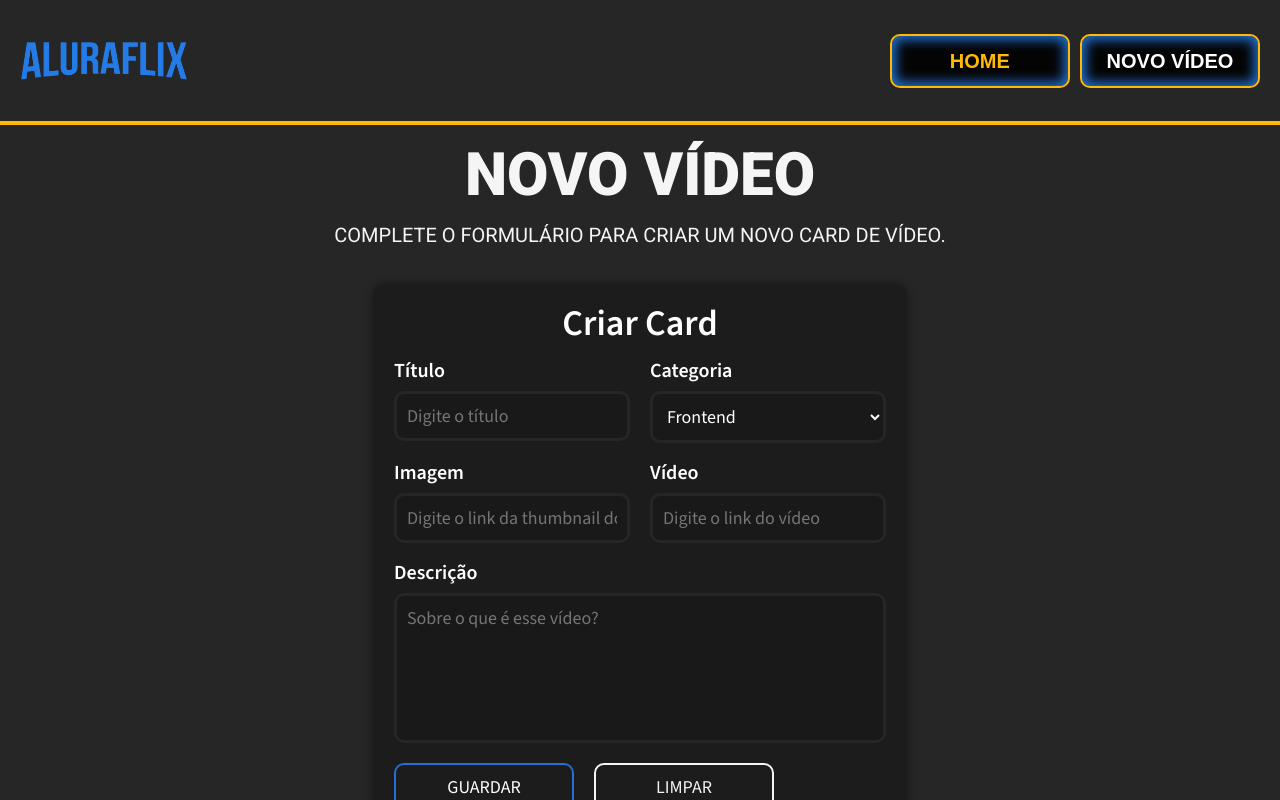
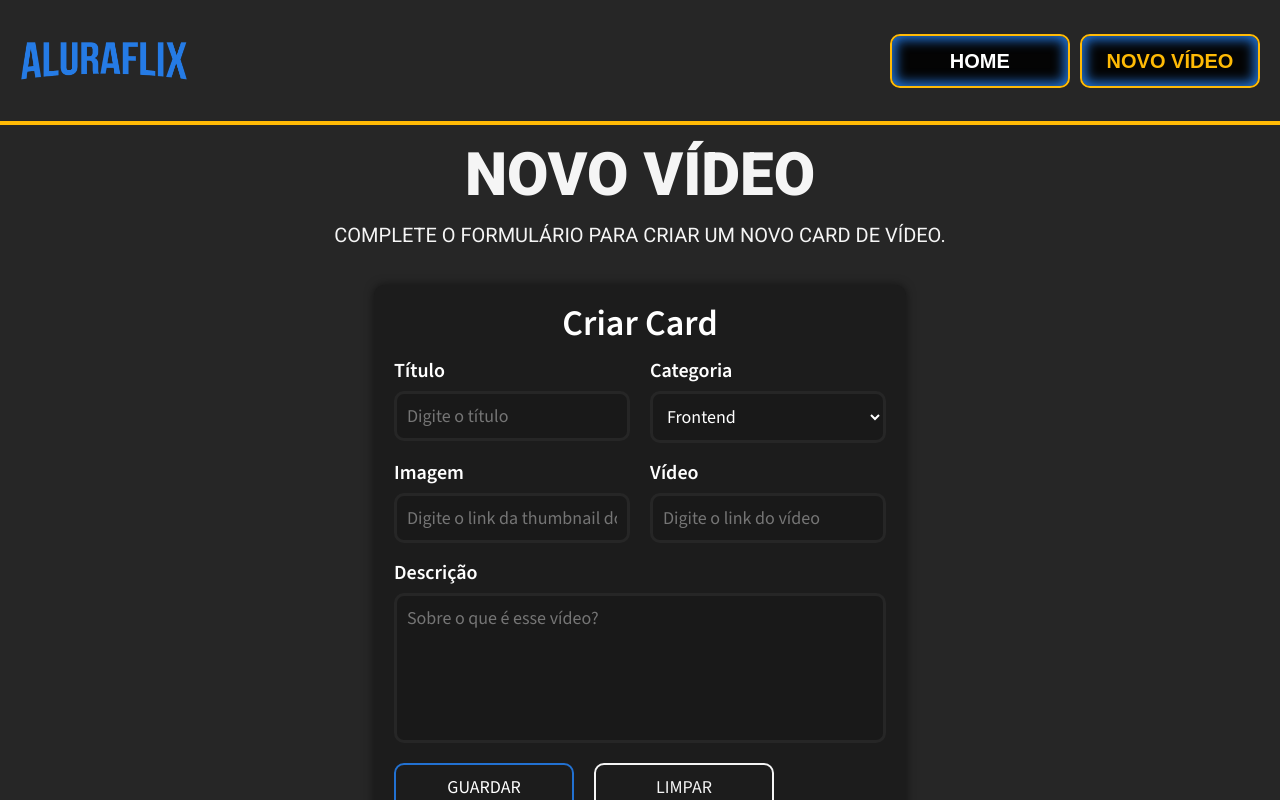
Before and after one commit to deyvidsalvatore/Aluraflix-Challenge, a React (Vite) app: page /novo-video in a window 1280 px wide. Built offline with nearby package versions, Linux system fonts and the light colour scheme.

Commit message:
feat: Routes do App e Alterações no Header

```diff
--- a/package.json
+++ b/package.json
@@ -12,7 +12,8 @@
   "dependencies": {
     "axios": "^1.7.2",
     "react": "^18.3.1",
-    "react-dom": "^18.3.1"
+    "react-dom": "^18.3.1",
+    "react-router-dom": "^6.24.0"
   },
   "devDependencies": {
     "@types/react": "^18.3.3",
--- a/src/App.jsx
+++ b/src/App.jsx
@@ -1,11 +1,15 @@
-import React from 'react';
-import { NovoVideo } from './pages/novo-video/NovoVideo';
+import { BrowserRouter, Route, Routes } from 'react-router-dom';
+import HomePage from './pages/home/HomePage';
+import NovoVideo from './pages/novo-video/NovoVideo';
 
 function App() {
   return (
-    <React.Fragment>
-      <NovoVideo />
-    </React.Fragment>
+    <BrowserRouter>
+      <Routes>
+        <Route path="/" element={<HomePage />} />
+        <Route path="/novo-video" element={<NovoVideo />} />
+      </Routes>
+    </BrowserRouter>
   )
 }
 
--- a/src/components/Footer/Footer.jsx
+++ b/src/components/Footer/Footer.jsx
@@ -1,5 +1,6 @@
 import aluraFlixLogo from '../../assets/logo/aluraflix.png';
 import './Footer.css';
+
 export const Footer = () => {
     return (
         <footer>
@@ -12,3 +13,5 @@ export const Footer = () => {
 
     );
 };
+
+export default Footer;
--- a/src/components/Header/Header.jsx
+++ b/src/components/Header/Header.jsx
@@ -1,13 +1,28 @@
 import { useState } from 'react';
+import { useNavigate, useLocation } from 'react-router-dom';
 import aluraFlixLogo from '../../assets/logo/aluraflix.png';
 import BannerButton from '../Buttons/BannerButton/BannerButton';
 import './Header.css';
 
 export const Header = () => {
-    const [activeButton, setActiveButton] = useState('home');
+    const navigate = useNavigate();
+    const location = useLocation();
 
-    const handleClick = (label) => {
-        setActiveButton(label);
+    const getActiveButton = () => {
+        if (location.pathname === '/novo-video') {
+            return 'novo vídeo';
+        } else {
+            return 'home';
+        }
+    };
+
+    const [activeButton, setActiveButton] = useState(getActiveButton());
+
+    const handleClick = (label, path) => {
+        if (activeButton !== label) {
+            setActiveButton(label);
+            navigate(path);
+        }
     };
 
     return (
@@ -21,15 +36,17 @@ export const Header = () => {
                     <BannerButton
                         label="home"
                         isActive={activeButton === 'home'}
-                        onClick={handleClick}
+                        onClick={() => handleClick('home', '/')}
                     />
                     <BannerButton
                         label="novo vídeo"
                         isActive={activeButton === 'novo vídeo'}
-                        onClick={handleClick}
+                        onClick={() => handleClick('novo vídeo', '/novo-video')}
                     />
                 </div>
             </div>
         </header>
     );
 };
+
+export default Header;
--- a/src/components/MainBanner/MainBanner.jsx
+++ b/src/components/MainBanner/MainBanner.jsx
@@ -46,3 +46,5 @@ export const MainBanner = () => {
     </div>
   );
 };
+
+export default MainBanner;
--- /dev/null
+++ b/src/pages/home/HomePage.jsx
@@ -0,0 +1,17 @@
+import './HomePage.css';
+import React from 'react';
+import { Header } from "../../components/Header/Header";
+import { Footer } from "../../components/Footer/Footer";
+import MainBanner from '../../components/MainBanner/MainBanner';
+
+export const HomePage = () => {
+    return (
+        <React.Fragment>
+            <Header />
+            <MainBanner />
+            <Footer />
+        </React.Fragment>
+    );
+};
+
+export default HomePage;
```
Also changed, not shown: src/pages/home/HomePage.css (added), 1 other file (tests, documents, lock files or other folders).
